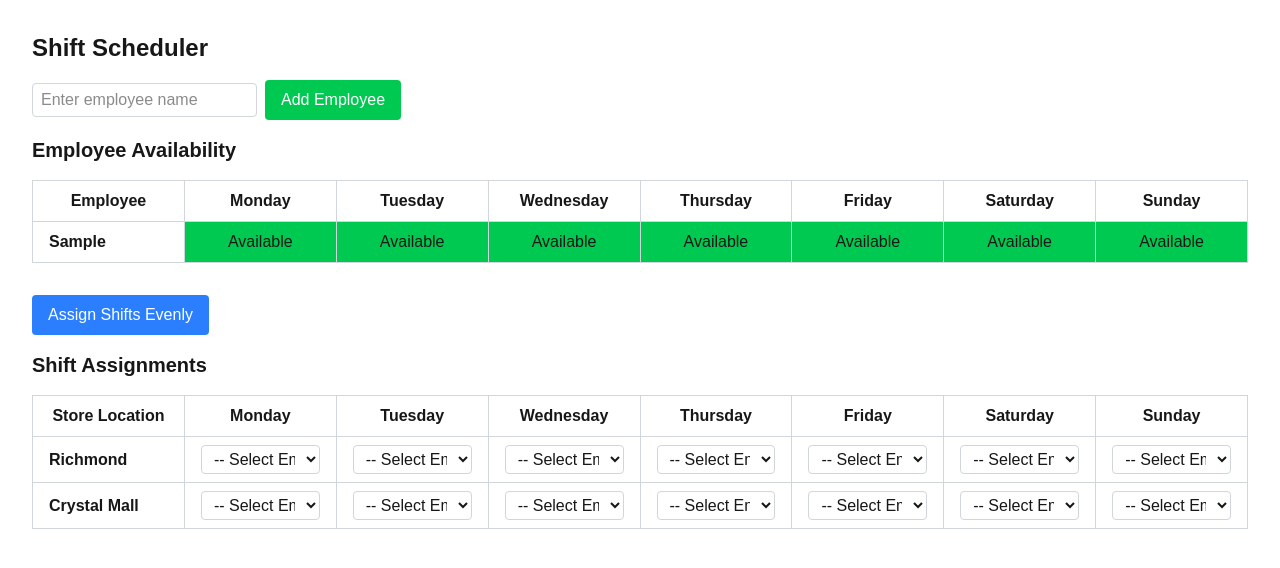
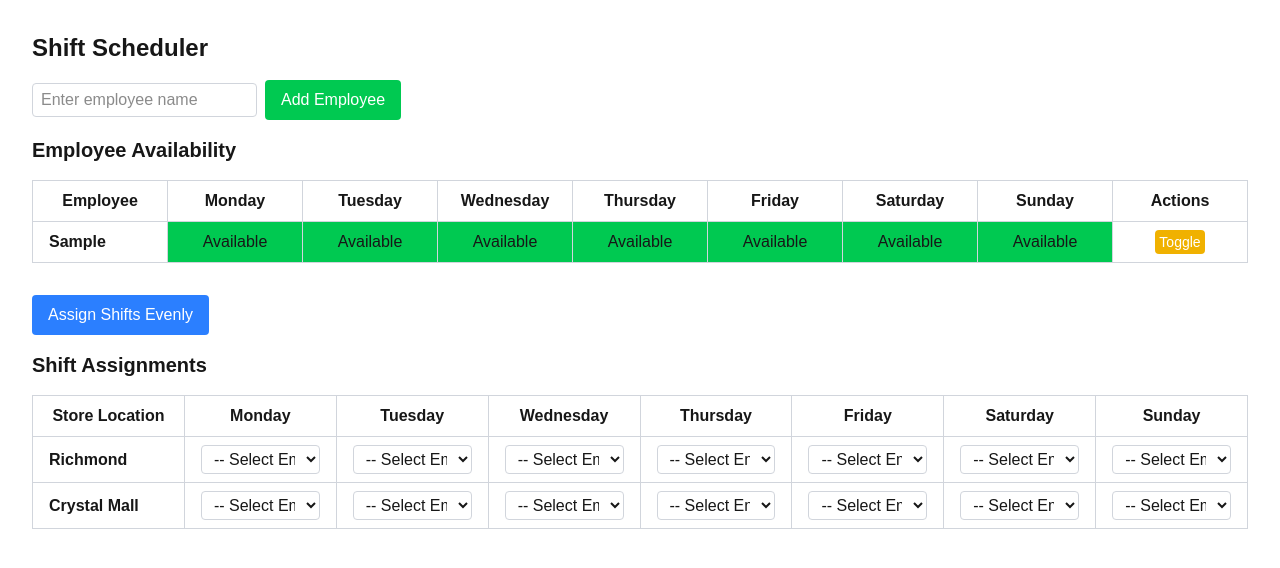
Before and after one commit to JohnYeung-dojjy/ShiftScheduler, a Next.js app: page / in a window 1280 px wide. Both pictures are taken after typing "Sample" into the empty fields and a click on the button "Add Employee". Shown: the top 568 px of the page. Built offline with nearby package versions, Linux system fonts and the light colour scheme.

Commit message:
Add button to toggle employee's availablity for the week

```diff
--- a/app/page.tsx
+++ b/app/page.tsx
@@ -183,6 +183,7 @@ export default function Home() {
                 {day}
               </th>
             ))}
+            <th className="border border-gray-300 px-4 py-2 w-32">Actions</th>
           </tr>
         </thead>
         <tbody>
@@ -200,6 +201,27 @@ export default function Home() {
                   {availability[employee]?.[day] ? "Available" : "Unavailable"}
                 </td>
               ))}
+              <td className="border border-gray-300 px-4 py-2 text-center w-32">
+                <button
+                  onClick={() => {
+                    setAvailability((prevAvailability) => {
+                      const updatedAvailability = {
+                        ...prevAvailability,
+                        [employee]: daysOfWeek.reduce((dayAcc, day) => {
+                          dayAcc[day] = !Object.values(prevAvailability[employee]).every(
+                            (available) => available
+                          );
+                          return dayAcc;
+                        }, {} as { [day: string]: boolean }),
+                      };
+                      return updatedAvailability;
+                    });
+                  }}
+                  className="px-1 py-0.5 bg-yellow-500 text-white text-sm rounded hover:bg-yellow-600"
+                >
+                  Toggle
+                </button>
+              </td>
             </tr>
           ))}
         </tbody>
```
